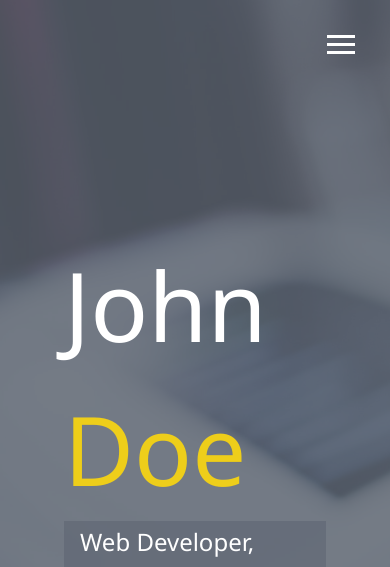
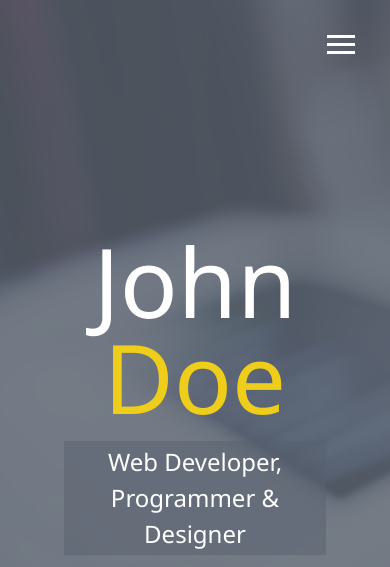
Before and after one commit to thaisonbk57/Modern-portfolio, a website: page src/index.html in a window 390 px wide. Shown: the top 567 px of the page. Drawn offline with nearby package versions, Linux system fonts and the light colour scheme; files that its build step writes are made by us from their sources; files whose address does not match are found by name.

Commit message:
added media query and made menu overlay responsive

```diff
--- a/src/sass/_config.scss
+++ b/src/sass/_config.scss
@@ -38,3 +38,27 @@ $background-opacity: .8;
 * {
     box-sizing: border-box;
 }
+
+@mixin mediaSm {
+    @media screen and (max-width: 500px) {
+        @content;
+    }
+}
+
+@mixin mediaMd {
+    @media screen and (max-width: 768px) {
+        @content;
+    }
+}
+
+@mixin mediaLg {
+    @media screen and (min-width: 769px) and (max-width: 1170px) {
+        @content;
+    }
+}
+
+@mixin mediaXl {
+    @media screen and (min-width: 1171px) {
+        @content;
+    }
+}
--- /dev/null
+++ b/src/sass/_mobile.scss
@@ -0,0 +1,57 @@
+// Wide Screen
+@include mediaXl {
+
+}
+
+// Desktop and Laptop
+@include mediaLg {
+
+}
+
+// Tablets and small laptop
+@include mediaMd {
+    main {
+        align-items: center;
+        text-align: center;
+
+        .lg-heading {
+            line-height: 1;
+            margin-bottom: 1rem;
+        }
+    }
+
+    ul.menu-nav,
+    div.menu-branding {
+        float: none;
+        width: 100%;
+        min-height: 0;
+
+        &.show {
+            transform: translate(0,0)
+        }
+    }
+
+    .menu-nav {
+        height: 75vh;
+        transform: translate(-100%,0);
+        font-size: 24px;
+    }
+
+    .menu-branding {
+        height: 25vh;
+        transform: translate(100%, 0);
+
+        .portrait {
+            background: url('../img/portrait_small.jpg');
+            width: 150px;
+            height: 150px;
+        }
+    }
+}
+
+// small phones
+@include mediaSm {
+    main#home h1 {
+        margin-top: 10vh;
+    }
+}
--- a/src/sass/main.scss
+++ b/src/sass/main.scss
@@ -1,6 +1,6 @@
 @import 'config';
 @import 'menu';
-
+@import 'mobile';
 
 body {
     @include background;
```
